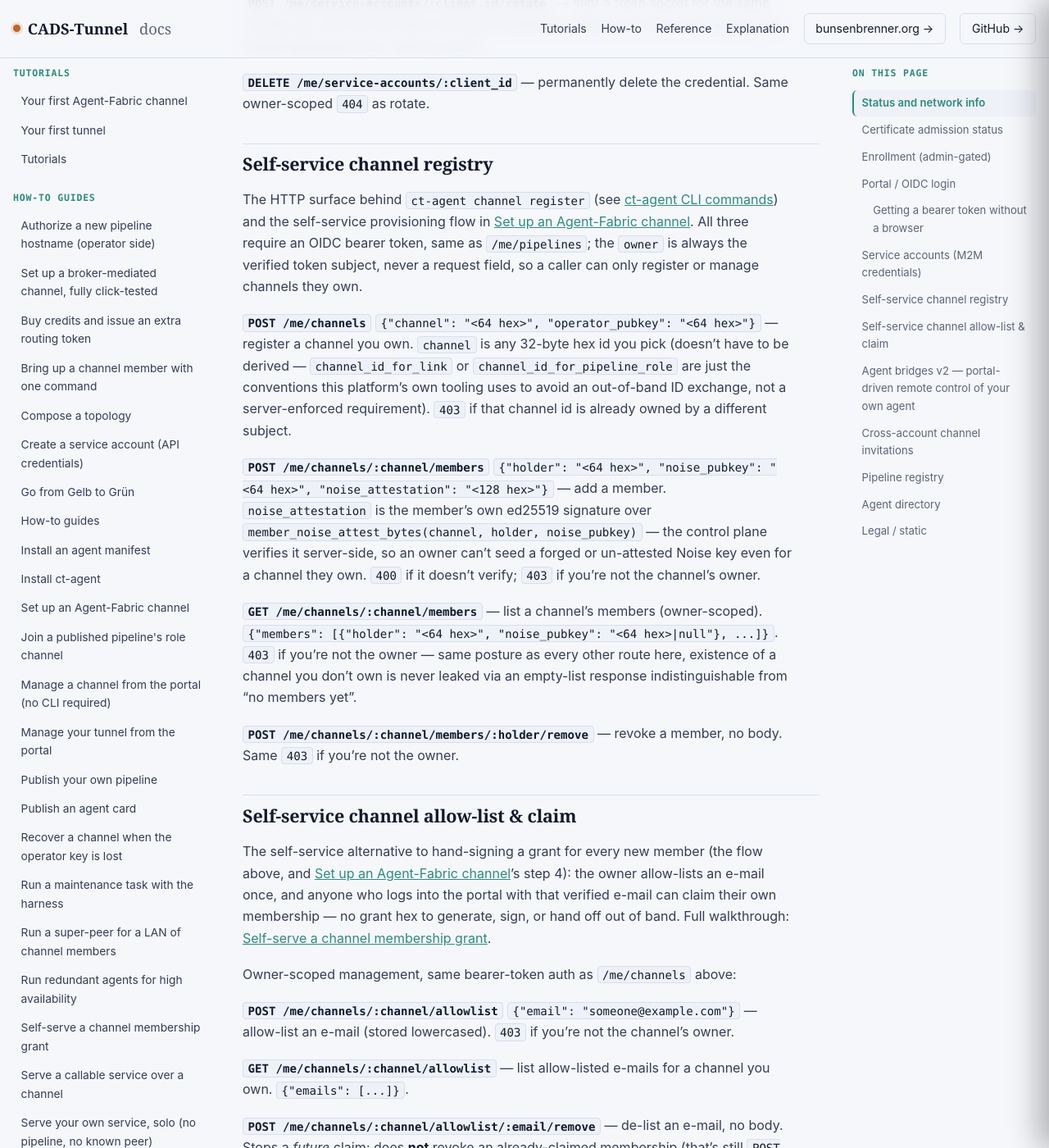
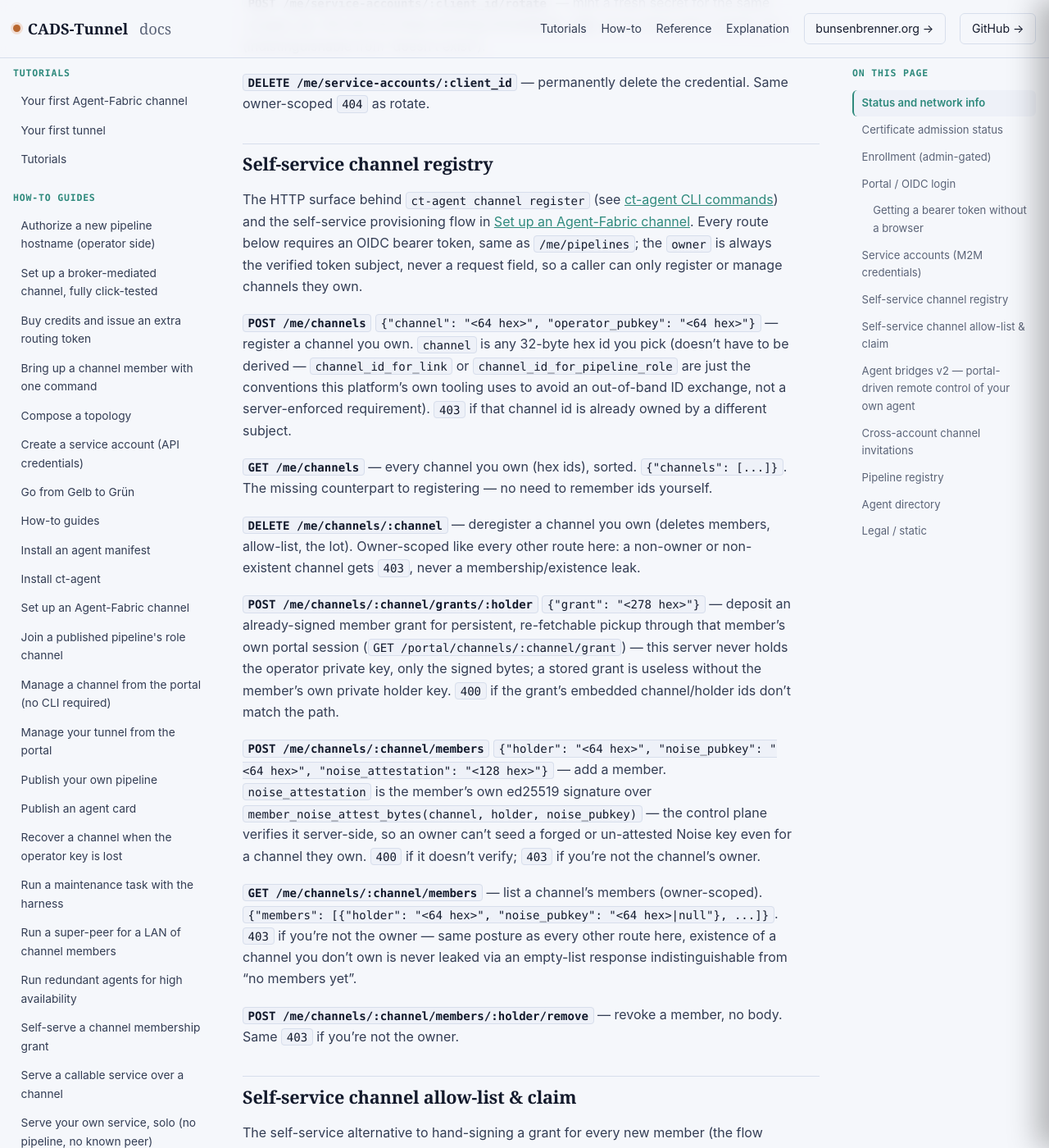
Before and after one commit to scimbe/CADS-Tunnel-docs, a Jekyll site: the page built from _reference/api-endpoints.md, in a window 1280 px wide and 1400 px high, scrolled down 4728 px. Shown: the whole window at 82% size. Built offline with Jekyll 4.4.1, drawn with Linux system fonts in a browser that asks for light colours.

Commit message:
api-endpoints: document GET/DELETE /me/channels + the grants deposit route (#38)
Self-service channel registry section's intro said "All three require an
OIDC bearer token" but only documented 4 of 7 live routes. Added GET
/me/channels (list), DELETE /me/channels/:channel (deregister), and
POST /me/channels/:channel/grants/:holder (#514 grant deposit) -- all
verified against crates/control-plane/src/service.rs's own doc comments.
Left POST /me/rooms undocumented on purpose: it's part of #747's still-
undeployed room_create work, not this section's existing scope.

Reported by Expert Rust's docs agent (out of their #745/#747 scope, in
mine) while drafting a separate docs pass.

Co-authored-by: scimbe <becke@vps-1779cd55.vps.ovh.net>

```diff
--- a/_reference/api-endpoints.md
+++ b/_reference/api-endpoints.md
@@ -193,15 +193,28 @@ as rotate.
 
 The HTTP surface behind `ct-agent channel register` (see
 [ct-agent CLI commands]({{ '/reference/cli/' | relative_url }})) and the self-service provisioning flow
-in [Set up an Agent-Fabric channel]({{ '/how-to/join-a-channel/' | relative_url }}). All three require an
-OIDC bearer token, same as `/me/pipelines`; the `owner` is always the verified token subject, never a
-request field, so a caller can only register or manage channels they own.
+in [Set up an Agent-Fabric channel]({{ '/how-to/join-a-channel/' | relative_url }}). Every route below
+requires an OIDC bearer token, same as `/me/pipelines`; the `owner` is always the verified token subject,
+never a request field, so a caller can only register or manage channels they own.
 
 **`POST /me/channels`** `{"channel": "<64 hex>", "operator_pubkey": "<64 hex>"}` — register a channel
 you own. `channel` is any 32-byte hex id you pick (doesn't have to be derived — `channel_id_for_link` or
 `channel_id_for_pipeline_role` are just the conventions this platform's own tooling uses to avoid an
 out-of-band ID exchange, not a server-enforced requirement). `403` if that channel id is already owned by
 a different subject.
+
+**`GET /me/channels`** — every channel you own (hex ids), sorted. `{"channels": [...]}`. The missing
+counterpart to registering — no need to remember ids yourself.
+
+**`DELETE /me/channels/:channel`** — deregister a channel you own (deletes members, allow-list, the
+lot). Owner-scoped like every other route here: a non-owner or non-existent channel gets `403`, never
+a membership/existence leak.
+
+**`POST /me/channels/:channel/grants/:holder`** `{"grant": "<278 hex>"}` — deposit an already-signed
+member grant for persistent, re-fetchable pickup through that member's own portal session
+(`GET /portal/channels/:channel/grant`) — this server never holds the operator private key, only the
+signed bytes; a stored grant is useless without the member's own private holder key. `400` if the
+grant's embedded channel/holder ids don't match the path.
 
 **`POST /me/channels/:channel/members`** `{"holder": "<64 hex>", "noise_pubkey": "<64 hex>", "noise_attestation": "<128 hex>"}`
 — add a member. `noise_attestation` is the member's own ed25519 signature over
```
